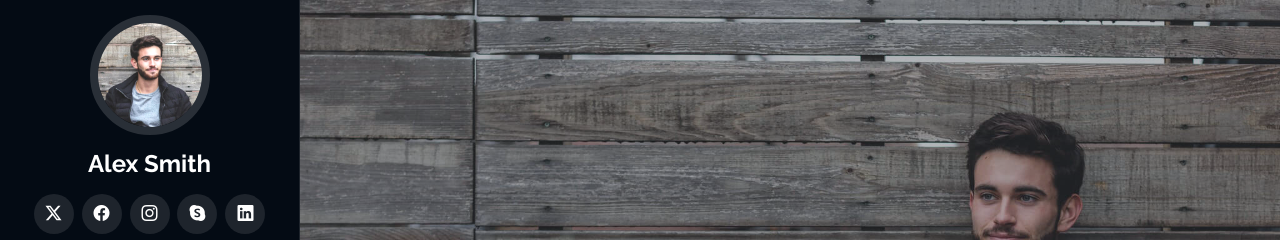
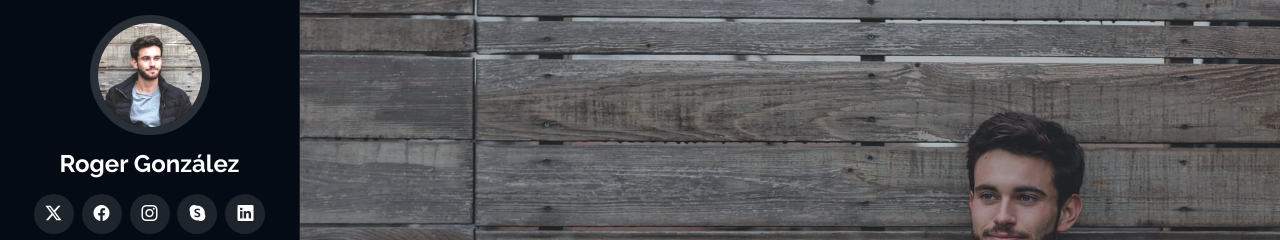
Before and after one commit to rogoca09/rogoca09.github.io, a plain HTML site: page index.html in a window 1280 px wide. Shown: the top 240 px of the page. Drawn offline with Linux system fonts and the light colour scheme; animation ran at ten frames a second.

Commit message:
Update index.html

```diff
--- a/index.html
+++ b/index.html
@@ -48,7 +48,7 @@
     <a href="index.html" class="logo d-flex align-items-center justify-content-center">
       <!-- Uncomment the line below if you also wish to use an image logo -->
       <!-- <img src="assets/img/logo.png" alt=""> -->
-      <h1 class="sitename">Alex Smith</h1>
+      <h1 class="sitename">Roger González</h1>
     </a>
 
     <div class="social-links text-center">
```
